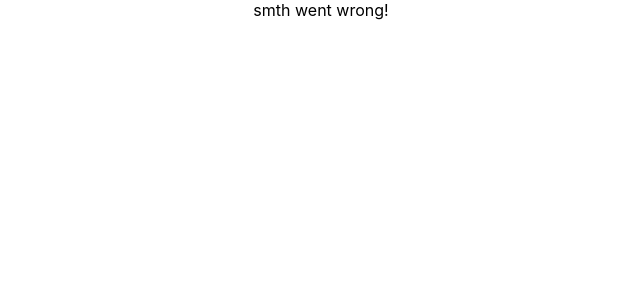
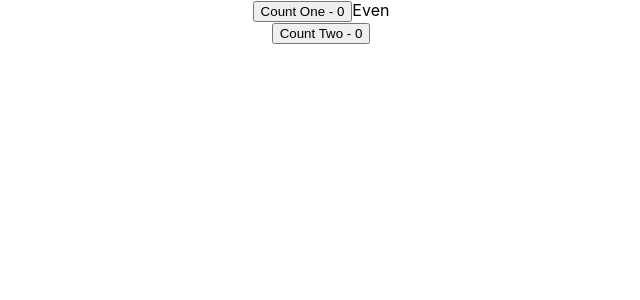
Before and after one commit to ErnestMk1/reactCourse, a React (Create React App) app in the folder my-app/: page / in a window 1280 px wide. Shown: the top 300 px of the page, without its empty margins (319-959 px from the left). Built offline with nearby package versions, Linux system fonts and the light colour scheme; no server answers.

Commit message:
useMemo and useCallback

```diff
--- a/my-app/src/App.js
+++ b/my-app/src/App.js
@@ -1,13 +1,11 @@
 import cs from './App.module.css';
 import React from 'react';
-import OneDataFetching from './components/Hooks/Fetching/OneDataFetching';
-import TwoDataFetching from './components/Hooks/Fetching/TwoDataFetching';
+import Counter from './components/Hooks/useMemo/Counter';
 
 const App = () => {
   return (
     <div className={cs.App}>
-      {/* <OneDataFetching /> */}
-      <TwoDataFetching />
+      <Counter />
     </div>
   );
 };
--- /dev/null
+++ b/my-app/src/components/Hooks/useMemo/Counter.jsx
@@ -0,0 +1,43 @@
+import React, { useState, useMemo } from "react";
+
+const Counter = () => {
+  const [counterOne, setCounterOne] = useState(0);
+  const [counterTwo, setCounterTwo] = useState(0);
+
+  const incrementOne = () => {
+    setCounterOne(counterOne + 1);
+  };
+
+  const incrementTwo = () => {
+    setCounterTwo(counterTwo + 1);
+  };
+
+  const isEven = useMemo(() => {
+    let i = 0;
+    while(i < 2000000000) {
+      i++;
+    };
+
+    return counterOne % 2 === 0;
+  }, [counterOne]);
+
+  return (
+    <div>
+      <div>
+        <button onClick={incrementOne}>
+          Count One - {counterOne}
+        </button>
+
+        <span>{isEven ? 'Even' : 'Odd'}</span>
+      </div>
+
+      <div>
+        <button onClick={incrementTwo}>
+          Count Two - {counterTwo}
+        </button>
+      </div>
+    </div>
+  );
+};
+
+export default Counter;
```
Also changed, not shown: my-app/src/components/Hooks/useCallback/Button.jsx (added, +12 -0 lines), my-app/src/components/Hooks/useCallback/Count.jsx (added, +13 -0 lines), my-app/src/components/Hooks/useCallback/ParentComponent.jsx (added, +31 -0 lines), my-app/src/components/Hooks/useCallback/Title.jsx (added, +13 -0 lines).
